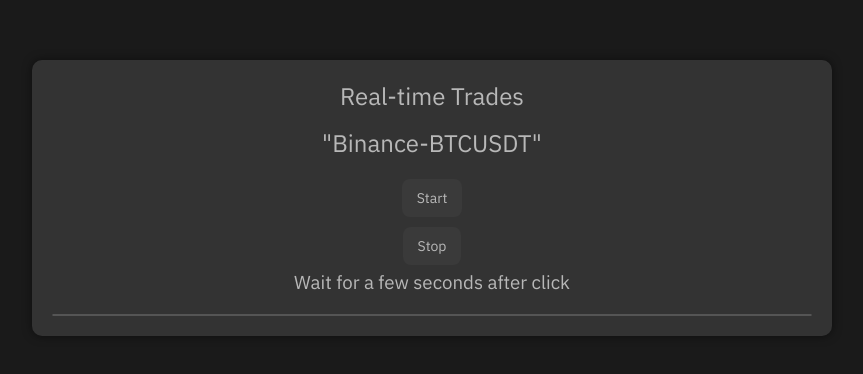
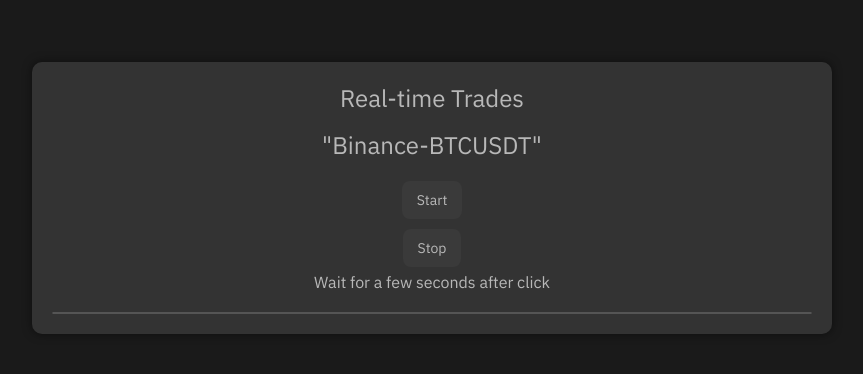
Before and after one commit to nitecity/heatmap, a website: page index.html in a window 1280 px wide. Shown: the part 202-576 px from the top of the page, without its empty margins (208-1071 px from the left). Drawn offline with Linux system fonts and the light colour scheme.

Commit message:
minor issue

```diff
--- a/index.html
+++ b/index.html
@@ -15,7 +15,7 @@
             <h2>"Binance-BTCUSDT"</h2>
             <button id="aggStartButton" class="buttons">Start</button>
             <button id="aggStopButton" class="buttons">Stop</button>
-            <h3>Wait for a few seconds after click</h3>
+            <h4>Wait for a few seconds after click</h4>
             <div id="container" class="container"></div>
         </div>
 
```
